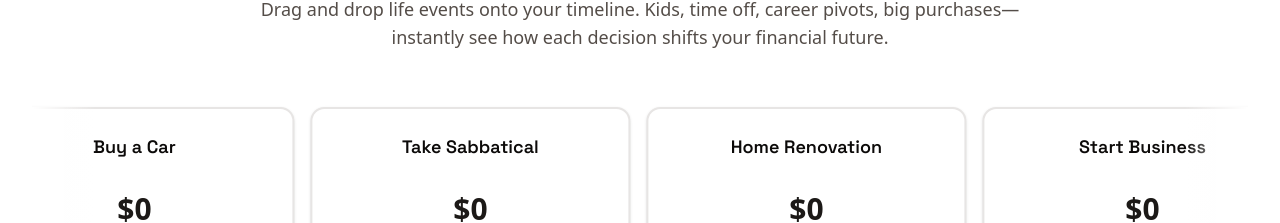
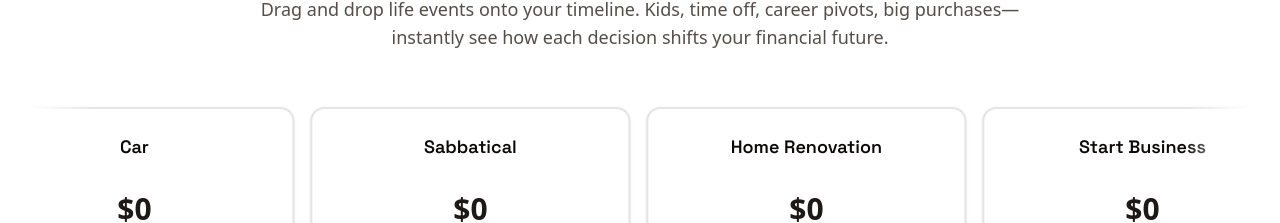
Before and after one commit to schelskedevco/ignidash-legacy, a Next.js app: page / in a window 1280 px wide. Shown: the part 2032-2255 px from the top of the page. Built offline with nearby package versions, Linux system fonts and the light colour scheme.

Commit message:
minor content tweaks

```diff
--- a/src/components/features/life-modules/life-modules-section.tsx
+++ b/src/components/features/life-modules/life-modules-section.tsx
@@ -18,7 +18,7 @@ import {
 const LIFE_EVENTS = [
   {
     id: "have-child",
-    title: "Have a Child",
+    title: "Child",
     options: [
       { label: "Basic Needs", cost: 233000 },
       { label: "With College Fund", cost: 350000 },
@@ -27,7 +27,7 @@ const LIFE_EVENTS = [
   },
   {
     id: "buy-car",
-    title: "Buy a Car",
+    title: "Car",
     options: [
       { label: "Used Reliable", cost: 15000 },
       { label: "New Mid-Range", cost: 35000 },
@@ -36,7 +36,7 @@ const LIFE_EVENTS = [
   },
   {
     id: "sabbatical",
-    title: "Take Sabbatical",
+    title: "Sabbatical",
     options: [
       { label: "3 Months", cost: 15000 },
       { label: "6 Months", cost: 30000 },
@@ -81,7 +81,7 @@ const LIFE_EVENTS = [
   },
   {
     id: "investment-property",
-    title: "Buy Investment Property",
+    title: "Investment Property",
     options: [
       { label: "Small Rental", cost: 150000 },
       { label: "Multi-Family", cost: 350000 },
```
